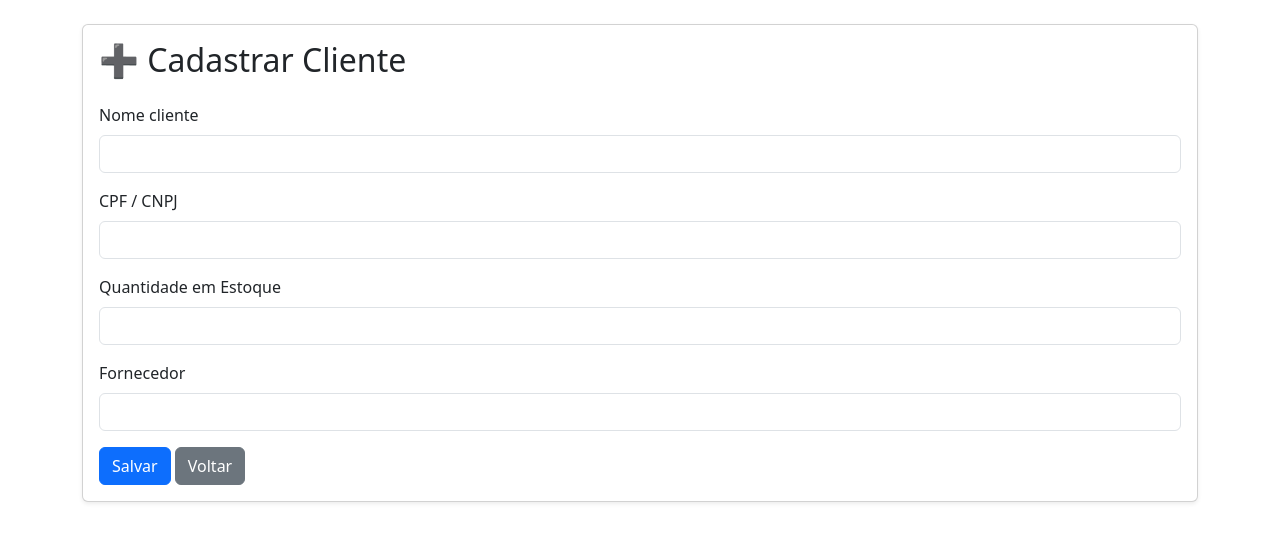
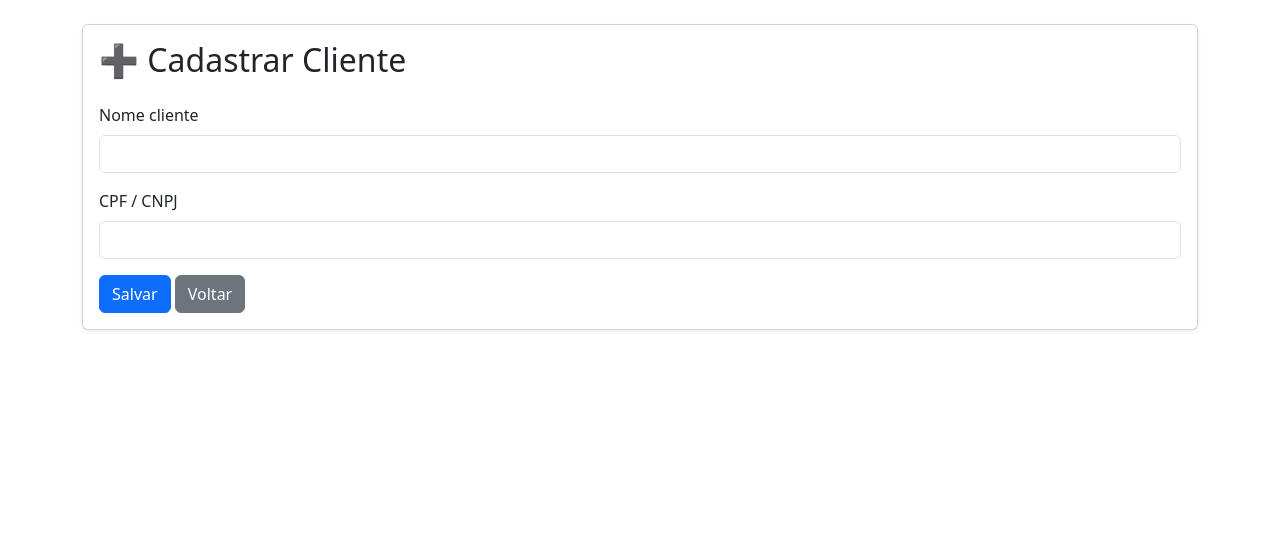
Before and after one commit to nordffa/projeto-final-impacta, a Flask app: template templates/cadastrar_cliente.html in a window 1280 px wide. Shown: the top 542 px of the page. Run offline with Flask 3, Linux system fonts and the light colour scheme; the template is opened without the code that fills it, so the values that code supplies are empty.

Commit message:
CORRIGIDO O BOTAO DE INSERIR CLIENTES

```diff
--- a/app.py
+++ b/app.py
@@ -46,6 +46,8 @@ def deletar(cod_produto):
     return redirect(url_for("index"))
 
 
+# CLIENTES
+
 @app.route("/clientes", methods=["GET", "POST"])
 def clientes():
     clientes = models.listar_clientes()
@@ -62,6 +64,15 @@ def deletar_cliente(cod_cliente):
     models.desativar_cliente(cod_cliente)
     return redirect(url_for("clientes"))
 
+@app.route("/cadastrar_cliente", methods=["GET", "POST"])
+def cadastrar_cliente():
+    if request.method == "POST":
+        nome_completo = request.form["nome_completo"]
+        cpf = request.form["cpf"]
+        models.inserir_cliente(nome_completo, cpf)
+        return redirect(url_for("clientes"))
+    return render_template("cadastrar_cliente.html")
+
 
 if __name__ == "__main__":
     app.run(debug=True)
--- a/templates/cadastrar_cliente.html
+++ b/templates/cadastrar_cliente.html
@@ -19,15 +19,6 @@
                         <label class="form-label">CPF / CNPJ </label>
                         <input type="text" name="cpf" class="form-control" required>
                     </div>
-
-                    <div class="mb-3">
-                        <label class="form-label">Quantidade em Estoque</label>
-                        <input type="number" name="qtde_estoque" class="form-control" required>
-                    </div>
-                    <div class="mb-3">
-                        <label class="form-label">Fornecedor</label>
-                        <input type="text" name="fornecedor" class="form-control">
-                    </div>
                     <button type="submit" class="btn btn-primary">Salvar</button>
                     <a href="#" class="btn btn-secondary">Voltar</a>
                 </form>
--- a/templates/listar_cliente.html
+++ b/templates/listar_cliente.html
@@ -2,7 +2,7 @@
 {% block content %}
 <div class="d-flex justify-content-between align-items-center mb-3">
     <h2>📋 Lista de Clientes</h2>
-    <a href="{{ url_for('cadastrar') }}" class="btn btn-primary">➕ Novo Cliente</a>
+    <a href="{{ url_for('cadastrar_cliente') }}" class="btn btn-primary">➕ Novo Cliente</a>
 </div>
 
 <table class="table table-striped table-hover shadow-sm">
```
